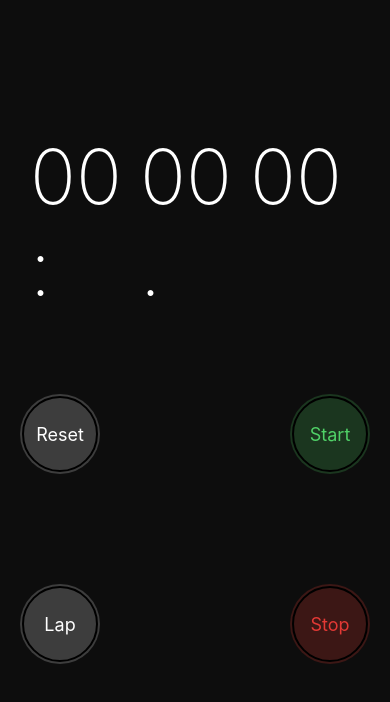
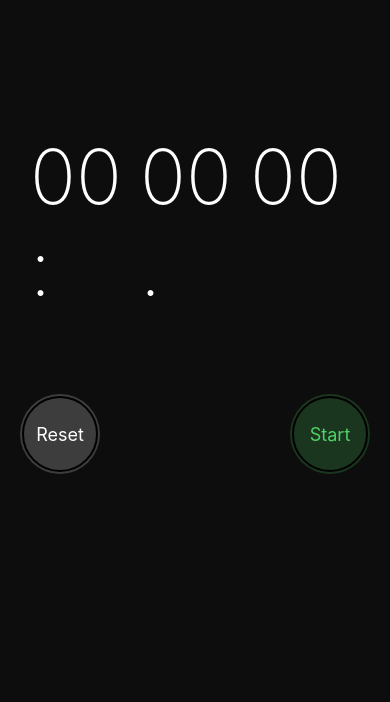
Before and after one commit to delwyn95/stopwatch, a React Native app: screen / in a window 390 px wide. Shown: the top 702 px of the page. Built offline with nearby package versions, Linux system fonts and the light colour scheme.

Commit message:
laps implemented

```diff
--- a/App.js
+++ b/App.js
@@ -46,7 +46,7 @@ function Lap({ number, interval, fastest, slowest }) {
     <View style={styles.lap}>
       {/* //links to the top */}
       <Text style={lapStyle}>Lap {number}</Text>
-      <Timer style={lapStyle} interval={interval} />
+      <Timer style={(lapStyle,styles.lapTimer)} interval={interval} />
     </View>
   );
 }
@@ -100,15 +100,27 @@ export default class App extends Component {
     this.timer = setInterval(() => {
       this.setState({ now: new Date().getTime() });
     }, 100);
-    //console.log("Hello!")
     //console.log(this); //cannot use console log because asynchronous
   };
+  lap = () => {
+    const timestamp = new Date().getTime()
+    const {laps,now,start} = this.state
+    const [firstLap, ... other] = laps
+    this.setState({
+      laps: [0, firstLap + now - start, ... other],
+      start: timestamp,
+      now: timestamp,
+    })
+  }
   render() {
     const { now, start, laps } = this.state;
     const timer = now - start;
     return (
       <View style={styles.container}>
-        <Timer interval={timer} style={styles.timer} />
+        <Timer interval={laps.reduce((total,curr) => total + curr,0) + timer}
+        style={styles.timer}
+        />
+        {laps.length == 0 && (
           <ButtonsRow>
             <RoundButton title="Reset" color="#FFFFFF" background="#3D3D3D" />
             <RoundButton
@@ -118,15 +130,23 @@ export default class App extends Component {
               onPress={this.start}
             />
           </ButtonsRow>
+          )}
+       {start > 0 && (
         <ButtonsRow>
-          <RoundButton title="Lap" color="#FFFFFF" background="#3D3D3D" />
+          <RoundButton title="Lap"
+          color="#FFFFFF"
+          background="#3D3D3D"
+          onPress = {this.lap} />
           <RoundButton
             title="Stop"
             color="#E33935"
             background="#3C1715"
-            onPress={this.start}
+            onPress={this.stop}
           />
         </ButtonsRow>
+
+       )}
+
         <LapsTable laps={laps} timer={timer} />
       </View>
     );
@@ -176,6 +196,11 @@ const styles = StyleSheet.create({
   lapText: {
     color: "#FFFFFF",
     fontSize: 18,
+
+  },
+  lapTimer:{
+    color: "#FFFFFF",
+    fontSize: 18,
     width: 30,
   },
   lap: {
```
Lines whose indentation alone changed are shown as unchanged.
